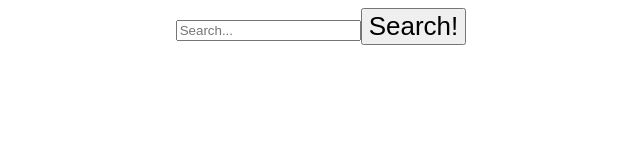
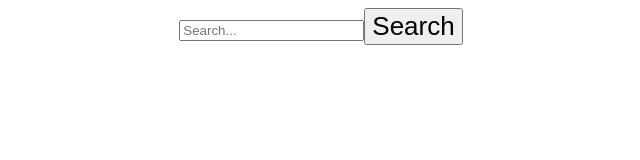
Before and after one commit to carljoeleriksson/ljudio, a React (Vite) app in the folder frontend/: page / in a window 1280 px wide. Shown: the top 160 px of the page, without its empty margins (319-959 px from the left). Built offline with nearby package versions, Linux system fonts and the light colour scheme.

Commit message:
Broke out search to two seaprate components.

```diff
--- a/frontend/src/components/Search.jsx
+++ /dev/null
@@ -1,106 +0,0 @@
-import React, { useState, useEffect } from 'react'
-
-function Search() {
-
-	const [error, setError] = useState(null);
-	const [isLoaded, setIsLoaded] = useState(false);
-	const [searchResult, setSearchResult] = useState([]);
-	const [searchTerm, setSearchTerm] = useState('');
-
-	async function fetchSearchResult(){
-
-		const response = await fetch('http://localhost:8000/api/search', {
-			method: 'POST',
-			body: JSON.stringify({
-				"searchType": "search",
-				"keyWord": searchTerm
-			}),
-			headers: {
-			  'Content-Type': 'application/json'
-			}
-		})
-		const data = await response.json();
-		console.log('Unfiltered searchresult:', data.content)
-		if(data){
-			setIsLoaded(true)
-			setSearchResult(data.content)
-		} else {
-			setIsLoaded(true)
-			setError(error)
-		}
-	}
-	return (
-		<>
-		<input
-			className="search-input"
-			type="text"
-			placeholder="Search..."
-			value={searchTerm}
-			onChange={e => setSearchTerm(e.target.value)}
-			/>
-		<button type="button" onClick={fetchSearchResult}>
-			Search!
-		</button>
-		{/* SEARCH RESULTS SONGS */}
-		<div className="songResContainer">
-			<ul className="songResults">
-				{
-				searchResult.filter(content => content.type == "song")
-				.map(song => (
-				<li key={song.videoId}>
-					<p className="song-title">{song.name}</p>
-					<p className="artist-name">{song.artist.name}</p>
-				</li>
-				))
-				}
-			</ul>
-		</div>
-		{/* SEARCH RESULTS ARTISTS */}
-		<div className="artistResContainer">
-			<ul className="artistResults">
-				{
-				searchResult.filter(content => content.type == "artist")
-				.map(artist => (
-				<li key={artist.browseId}>
-					<p className="artist-name">{artist.name}</p>
-				</li>
-				))
-				}
-			</ul>
-		</div>
-		{/* SEARCH RESULTS ALBUMS */}
-		<div className="albumResContainer">
-			<ul className="albumResults">
-				{
-				searchResult.filter(content => content.type == "album")
-				.map(album => (
-				<li key={album.browseId}>
-					<p className="album-name">{album.name}</p>
-				</li>
-				))
-				}
-			</ul>
-		</div>
-		</>
-	)
-}
-/* maybe put in the searchresult-component
-
-if (error) {
-        return <div>Error: {error.message}</div>;
-      } else if (!isLoaded) {
-        return <div>Loading...</div>;
-      } else {
-        return (
-          <ul>
-            {songs.map(song => (
-              <li key={song.id}>
-                {song.name} {song.artist.name}
-              </li>
-            ))}
-          </ul>
-        );
-	}
-*/
-
-export default Search
--- /dev/null
+++ b/frontend/src/components/SearchBar.jsx
@@ -0,0 +1,38 @@
+import React, { useState, useEffect, createContext } from 'react'
+
+function SearchBar(props) {
+
+	return (
+		<>
+		<input
+			className="search-input"
+			type="text"
+			placeholder="Search..."
+			onChange={props.onChange}
+			/>
+		<button type="button" onClick={props.onClick}>
+			Search
+		</button>
+		</>
+	)
+}
+/* maybe put in the searchresult-component
+
+if (error) {
+        return <div>Error: {error.message}</div>;
+      } else if (!isLoaded) {
+        return <div>Loading...</div>;
+      } else {
+        return (
+          <ul>
+            {songs.map(song => (
+              <li key={song.id}>
+                {song.name} {song.artist.name}
+              </li>
+            ))}
+          </ul>
+        );
+	}
+*/
+
+export default SearchBar
--- /dev/null
+++ b/frontend/src/components/SearchRender.jsx
@@ -0,0 +1,51 @@
+import React from 'react'
+
+
+
+function SearchRender(searchResult) {
+	return 	(<>
+		<div className="songResContainer">
+			<h2>Songs</h2>
+			<ul className="songResults">
+				{
+				searchResult.searchResult.filter(content => content.type == "song")
+				.map(song => (
+				<li key={song.videoId}>
+					<p className="song-title">{song.name}</p>
+					<p className="artist-name">{song.artist.name}</p>
+				</li>
+				))
+				}
+			</ul>
+		</div>
+
+		<div className="artistResContainer">
+			<h2>Artists</h2>
+			<ul className="artistResults">
+				{
+				searchResult.searchResult.filter(content => content.type == "artist")
+				.map(artist => (
+				<li key={artist.browseId}>
+					<p className="artist-name">{artist.name}</p>
+				</li>
+				))
+				}
+			</ul>
+		</div>
+		<div className="albumResContainer">
+			<h2>Albums</h2>
+			<ul className="albumResults">
+				{
+				searchResult.searchResult.filter(content => content.type == "album")
+				.map(album => (
+				<li key={album.browseId}>
+					<p className="album-name">{album.name}</p>
+				</li>
+				))
+				}
+			</ul>
+		</div>
+	</>)
+}
+
+export default SearchRender
--- a/frontend/src/pages/Home.jsx
+++ b/frontend/src/pages/Home.jsx
@@ -1,11 +1,43 @@
-import React from 'react'
+import React, { useState } from 'react'
 
-import Search from '../components/Search';
+import SearchBar from '../components/SearchBar';
+import SearchRender from '../components/SearchRender';
 
 function Home() {
+
+	const [error, setError] = useState(null);
+	const [isLoaded, setIsLoaded] = useState(false);
+	const [searchResult, setSearchResult] = useState();
+	const [searchTerm, setSearchTerm] = useState('');
+
+	async function fetchSearchResult(){
+
+		const response = await fetch('http://localhost:8000/api/search', {
+			method: 'POST',
+			body: JSON.stringify({
+				"searchType": "search",
+				"keyWord": searchTerm
+			}),
+			headers: {
+			  'Content-Type': 'application/json'
+			}
+		})
+		const data = await response.json();
+		console.log('Unfiltered searchresult:', data.content)
+		if(data){
+			setIsLoaded(true)
+			setSearchResult(data.content)
+		} else {
+			setIsLoaded(true)
+			setError(error)
+		}
+	}
+
 	return (
 		<div>
-			<Search />
+			<SearchBar onChange={e => setSearchTerm(e.target.value)} onClick={fetchSearchResult} />
+			{console.log(searchResult)}
+			{searchResult && <SearchRender searchResult={searchResult}/>}
 		</div>
 	)
 }
```
